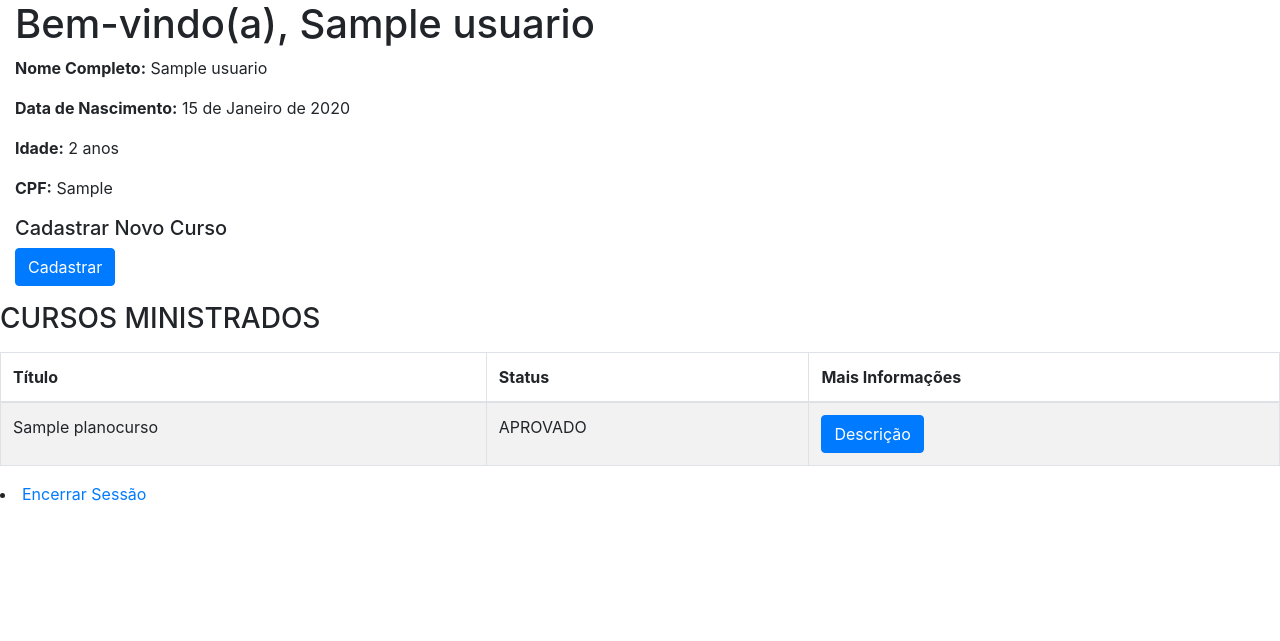
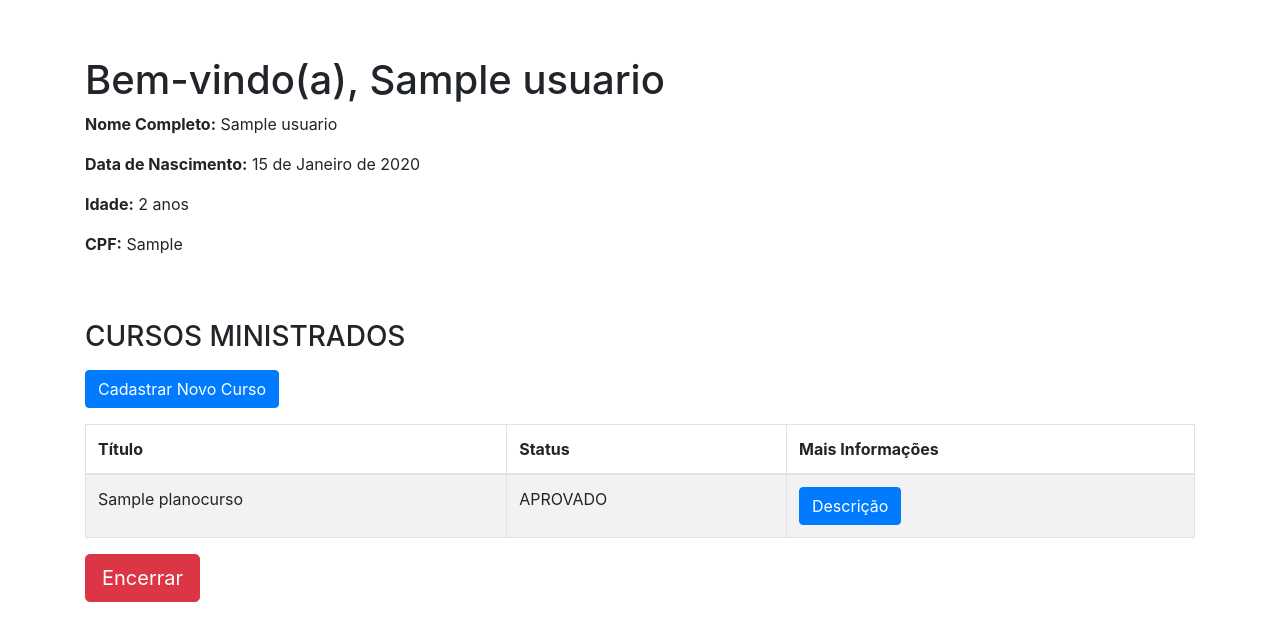
Before and after one commit to tauanyfeitosa/Segunda-Fase-LAIS, a Django app: page /home in a window 1280 px wide. Shown: the top 641 px of the page. Run offline with Django 4.2, Linux system fonts and the light colour scheme; a user stored in the database is signed in; tables that the repository leaves empty hold one stand-in row (values such as "Sample post"); parts of the project's set-up code (start-up, migrations or seed data) failed here and were passed over; some libraries are stand-ins or nearby versions.

Commit message:
modification: alteração do layout da home e adição de botão para encerrar a sessão

```diff
--- a/ansuz/templates/usuarios/home.html
+++ b/ansuz/templates/usuarios/home.html
@@ -18,20 +18,19 @@
         <script src="https://stackpath.bootstrapcdn.com/bootstrap/4.1.3/js/bootstrap.min.js"></script>
         <!--mostrar a modal-->
     </head>
-    <body>
-        <div class="container-fluid">
-            <h1> Bem-vindo(a), {{user.get_nome}} {{user.get_sobrenome}} </h1>
+    <div>
+        <div class="container mt-2">
+            <br><br><h1> Bem-vindo(a), {{user.get_nome}} {{user.get_sobrenome}} </h1>
             <p><b>Nome Completo:</b> {{user.nome_completo}}</p>
             <p><b>Data de Nascimento:</b> {{user.get_data_de_nascimento}}</p>
             <p><b>Idade:</b> {{user.get_idade}} anos</p>
             <p><b>CPF:</b> {{user.cpf}}</p>
         </div>
-
         <!-- Button trigger modal -->
-        <div class="container-fluid">
-            <h5>Cadastrar Novo Curso</h5>
+        <div class="container mt-1">
+            <br><br><h3>CURSOS MINISTRADOS</h3></p>
             <!-- Trigger the modal with a button -->
-            <button type="button" class="btn btn-primary" data-toggle="modal" data-target="#addUsuarioModal">Cadastrar</button>
+            <button type="button" class="btn btn-primary" data-toggle="modal" data-target="#addUsuarioModal">Cadastrar Novo Curso</button>
             <!-- Modal -->
             <div class="modal fade" id="addUsuarioModal" role="dialog">
                 <div class="modal-dialog">
@@ -60,7 +59,7 @@
         </div>
         <p></p>
         <p>
-        <h3>CURSOS MINISTRADOS</h3></p>
+        <div class="container mt-1">
         <table class="table table-striped table-bordered table-hover">
             <thead>
             <tr>
@@ -97,9 +96,9 @@
                                     <p> <h6><b>Carga Horária Total: </b>{{ plano.carga_horaria }} horas</h6></p>
                                     <p> <h6>{% if plano.topicos_aula.all %}<b>Tópicos de Aula:</b> {% endif %} <br><br>
                                             {% for topicos in plano.topicos_aula.all %}
-                                    <p>{{ topicos }}</p>{% endfor %}</h6></p>
+                                    <a href="{% url 'detalhar_topico' topicos.id %}"><p>{{ topicos }}</p></h6></a></p> {% endfor %}
                                     {% if plano.status == '1' %}
-                                    <p><a href="{% url 'topicoscurso' plano.id %}">Novo Tópico</a></p>
+                                    <a class="d-flex justify-content-end" href="{% url 'topicoscurso' plano.id %}">Novo Tópico</a>
                                     {% endif %}
                                 </div>
                             </div>
@@ -110,8 +109,11 @@
             {% endfor %}
             </tbody>
         </table>
+        </div>
+        <div class="container mt-1">
         <div class="classnav">
-            <li><a href="{% url 'logout' %}">Encerrar Sessão </a></li>
+            <a class="btn btn-danger btn-lg me-2" target="_blank" href="{% url 'logout' %}" role="button">Encerrar</a><br><br>
+        </div>
         </div>
 
         <!-- JavaScript Bundle with Popper -->
```
